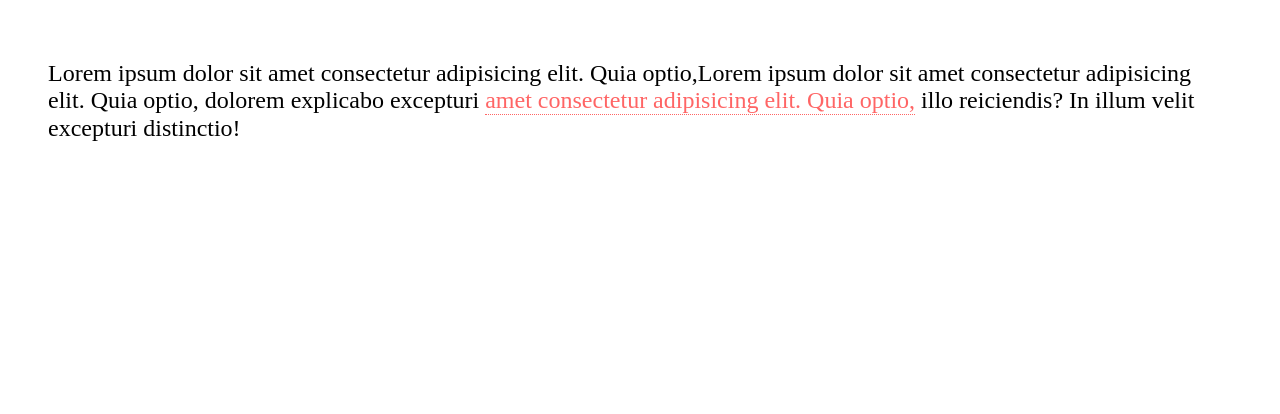
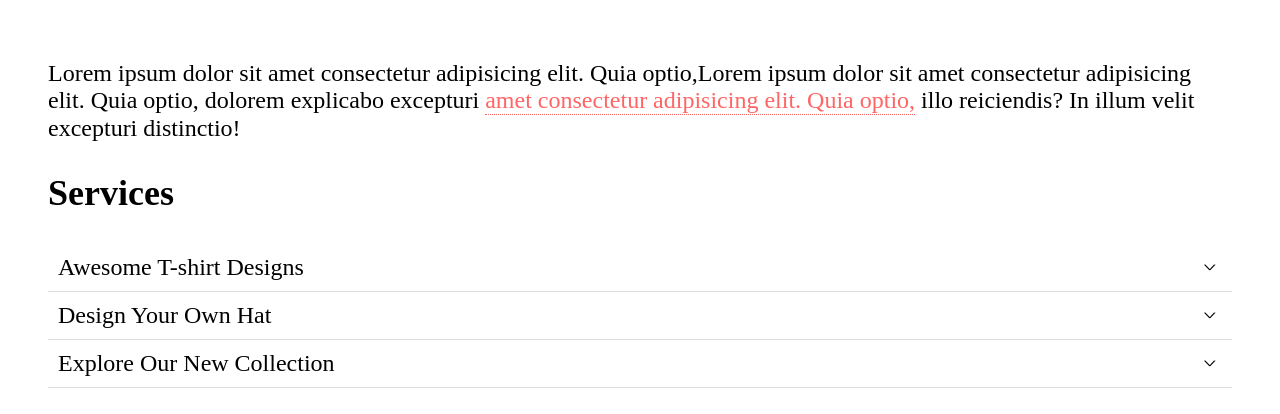
Before and after one commit to georgeburton97/javascript-ui-library, a website built with webpack: page dist/index.html in a window 1280 px wide. Built offline with nearby package versions, Linux system fonts and the light colour scheme.

Commit message:
Added dropdown

```diff
--- a/src/index.js
+++ b/src/index.js
@@ -1,6 +1,15 @@
 import Tooltip from './ui/tooltip'
+import Dropdown from './ui/dropdown'
 
 // create a tooltip
 const tooltip = new Tooltip(document.querySelector('.tooltip'));
 
 tooltip.init()
+
+// Create Dropdown
+const dropdowns = document.querySelectorAll('.dropdown');
+
+dropdowns.forEach(dropdown => {
+    const instance = new Dropdown(dropdown);
+    instance.init();
+})
--- /dev/null
+++ b/src/ui/dropdown.js
@@ -0,0 +1,18 @@
+import './styles/dropdown.css'
+
+class Dropdown {
+    constructor(container){
+        this.container = container;
+        this.trigger = container.querySelector('.trigger');
+        this.content = container.querySelector('.content');
+    }
+
+    init(){
+        this.trigger.addEventListener('click', () => {
+            this.trigger.classList.toggle('active');
+            this.content.classList.toggle('active');
+        })
+    }
+}
+
+export {Dropdown as default};
--- /dev/null
+++ b/src/ui/styles/dropdown.css
@@ -0,0 +1,28 @@
+.dropdown .trigger {
+    border-bottom: 1px solid #ddd;
+    padding: 10px;
+    position: relative;
+    cursor: pointer;
+}
+
+.dropdown .trigger::after {
+    content: ">";
+    display: inline-block;
+    position: absolute;
+    right: 15px;
+    transform: rotate(90deg) scale(0.5, 1);
+    font-weight: bold;
+    transition: transform 0.3s;
+}
+
+.dropdown .trigger.active::after {
+    transform: rotate(-90deg) scale(0.5, 1);
+}
+
+.dropdown .content {
+    display: none;
+}
+
+.dropdown .content.active {
+    display: block;
+}
```
Also changed, not shown: dist/index.html.
